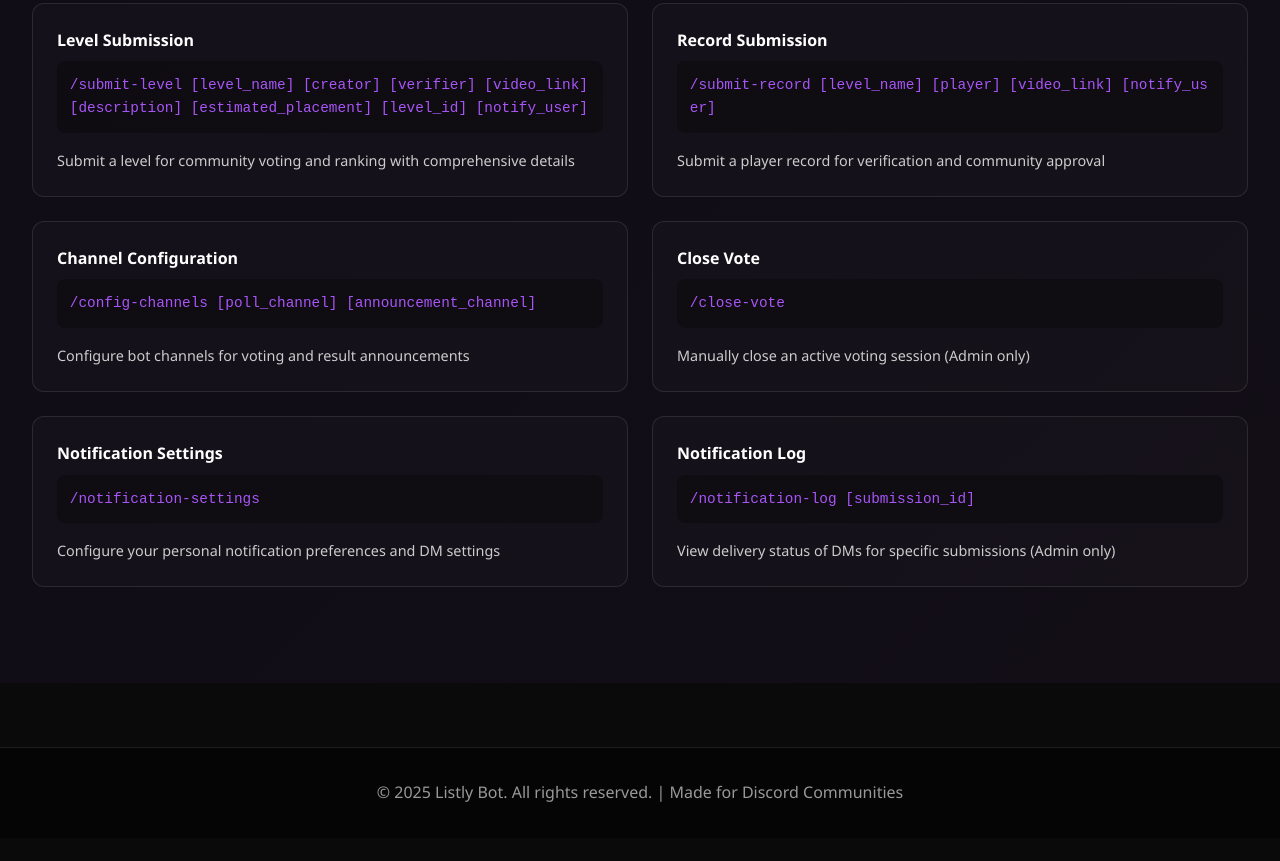
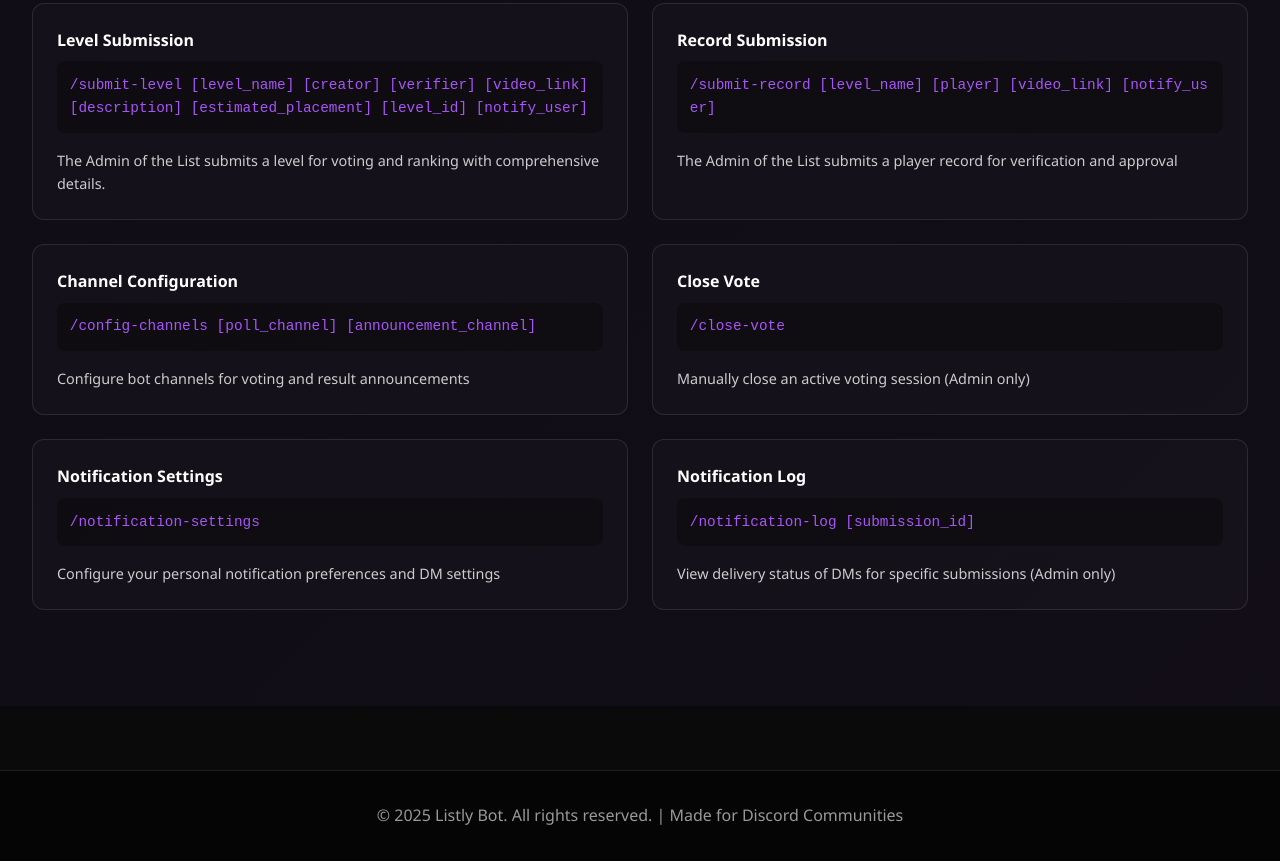
Before and after one commit to TheFluxite/listly-webpage, a plain HTML site: page index.html in a window 1280 px wide. Shown: the part 1973-2834 px from the top of the page. Before the commit the page ends 2811 px from the top, so only its background shows below. Drawn offline with Linux system fonts and the light colour scheme.

Commit message:
Update index.html

```diff
--- a/index.html
+++ b/index.html
@@ -624,12 +624,12 @@
                     <div class="command-card">
                         <div class="command-name">Level Submission</div>
                         <div class="command-syntax">/submit-level [level_name] [creator] [verifier] [video_link] [description] [estimated_placement] [level_id] [notify_user]</div>
-                        <div class="command-description">Submit a level for community voting and ranking with comprehensive details</div>
+                        <div class="command-description">The Admin of the List submits a level for voting and ranking with comprehensive details.</div>
                     </div>
                     <div class="command-card">
                         <div class="command-name">Record Submission</div>
                         <div class="command-syntax">/submit-record [level_name] [player] [video_link] [notify_user]</div>
-                        <div class="command-description">Submit a player record for verification and community approval</div>
+                        <div class="command-description">The Admin of the List submits a player record for verification and approval</div>
                     </div>
                     <div class="command-card">
                         <div class="command-name">Channel Configuration</div>
```
